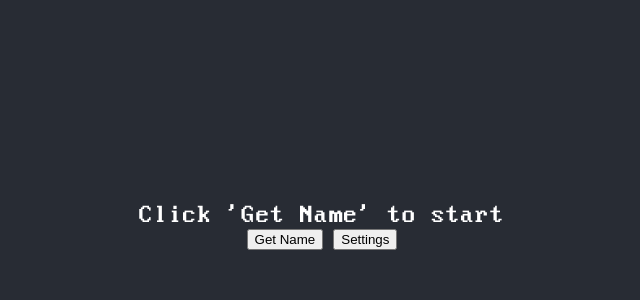
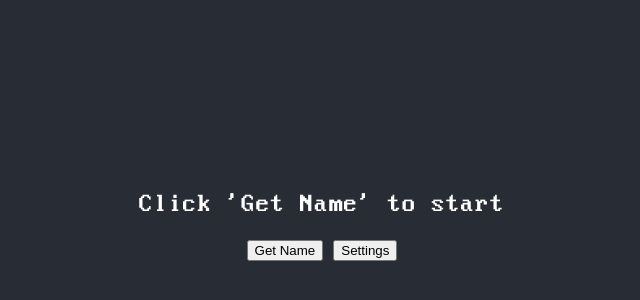
Before and after one commit to anthonyj-codestuff/dwarf-fortress-entitygen, a React (Create React App) app: page / in a window 1280 px wide. Shown: the part 174-474 px from the top of the page, without its empty margins (318-958 px from the left). Built offline with nearby package versions, Linux system fonts and the light colour scheme.

Commit message:
fixed default font height

```diff
--- a/src/components/NameModule.scss
+++ b/src/components/NameModule.scss
@@ -16,16 +16,19 @@ $outer-border: 0px solid #9e9e9e;
     }
   }
   .original {
-  font-family: $font-pixel, -apple-system, BlinkMacSystemFont, "Segoe UI", "Roboto", "Oxygen",
-  "Ubuntu", "Cantarell", "Fira Sans", "Droid Sans", "Helvetica Neue",
-  sans-serif;
-  margin-bottom: 0px;
+    // min-height: 19px;
+    font-family: $font-pixel, -apple-system, BlinkMacSystemFont, "Segoe UI", "Roboto", "Oxygen",
+    "Ubuntu", "Cantarell", "Fira Sans", "Droid Sans", "Helvetica Neue",
+    sans-serif;
+    margin-bottom: 2px;
   }
   .translated {
+    height: 16px;
     font-family: -apple-system, BlinkMacSystemFont, "Segoe UI", "Roboto", "Oxygen",
     "Ubuntu", "Cantarell", "Fira Sans", "Droid Sans", "Helvetica Neue",
     sans-serif;
     font-size: 14px;
+    margin-bottom: 4px;
   }
 }
 
```
